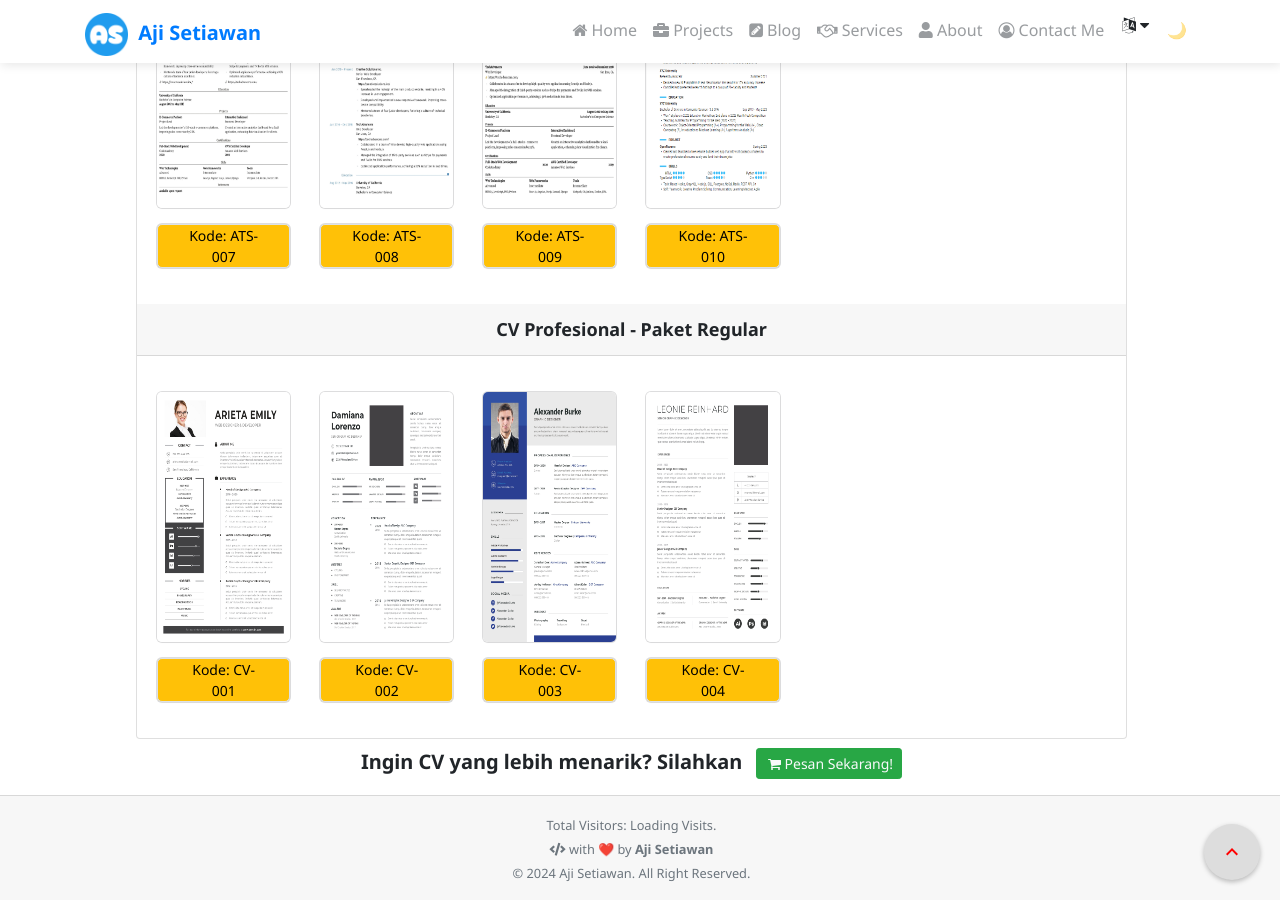
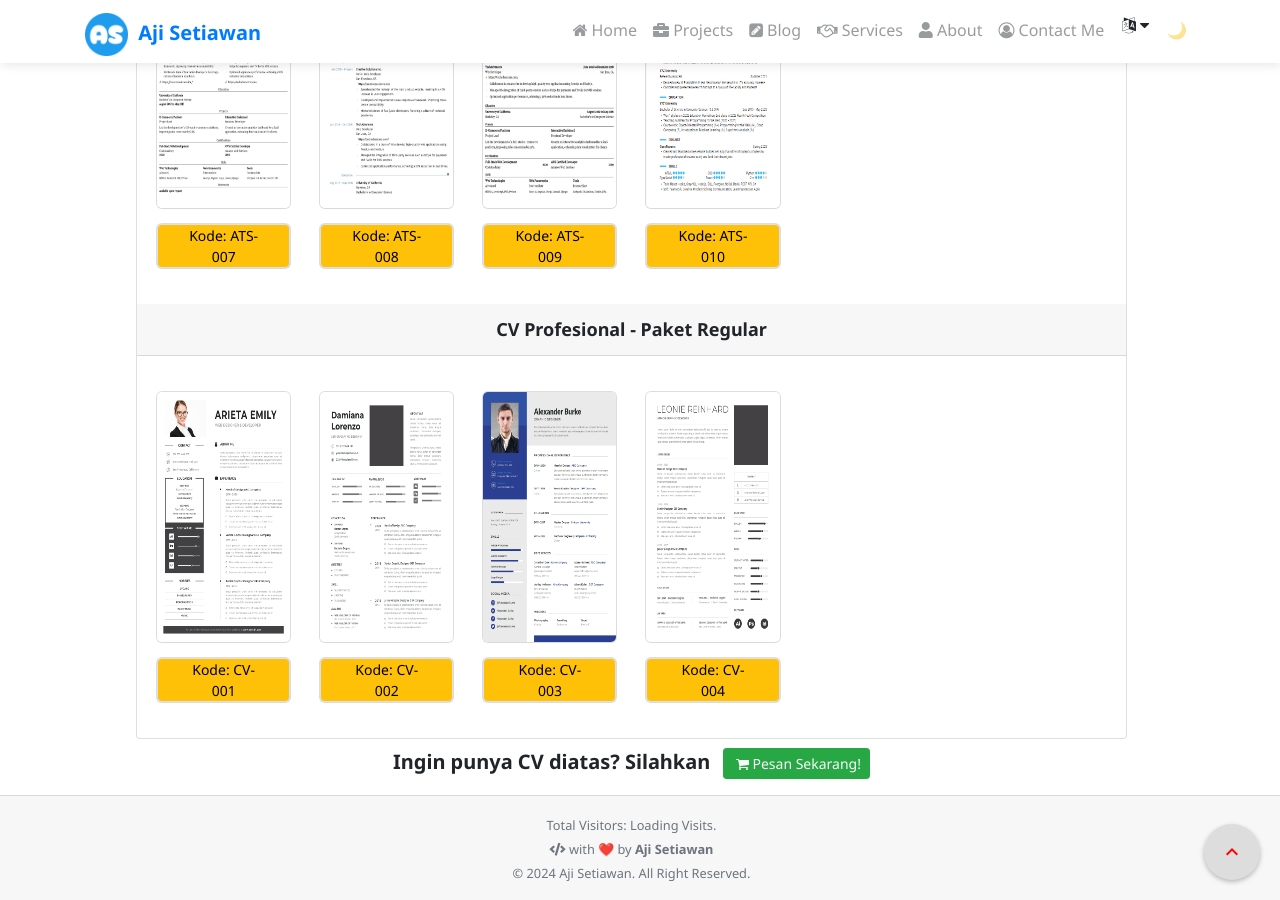
Before and after one commit to ajisetiawan716/ajisetiawan716.github.io, a Jekyll site: the page built from pages/desain-cv.html, in a window 1280 px wide and 900 px high, scrolled down 769 px. Built offline with Jekyll 4.4.1, drawn with Linux system fonts in a browser that asks for light colours; nearby versions of some CDN libraries; comment, search, counter and statistics services are not loaded; a style sheet for code colours, icons or effects is not loaded.

Commit message:
Update desain-cv.html

```diff
--- a/pages/desain-cv.html
+++ b/pages/desain-cv.html
@@ -72,7 +72,7 @@ robots: false
 
         <div class="text-center">
             <span class="font-weight-bold" style="font-size:20px;">
-                Ingin CV yang lebih menarik? Silahkan
+                Ingin punya CV diatas? Silahkan
                 <a class="ml-2 btn btn-sm btn-success text-light" href="https://clicky.id/ajimedia" target="_blank">
                     <i class="fa fa-shopping-cart" aria-hidden="true" style="width:20px;"></i>Pesan Sekarang!
                 </a>
```
